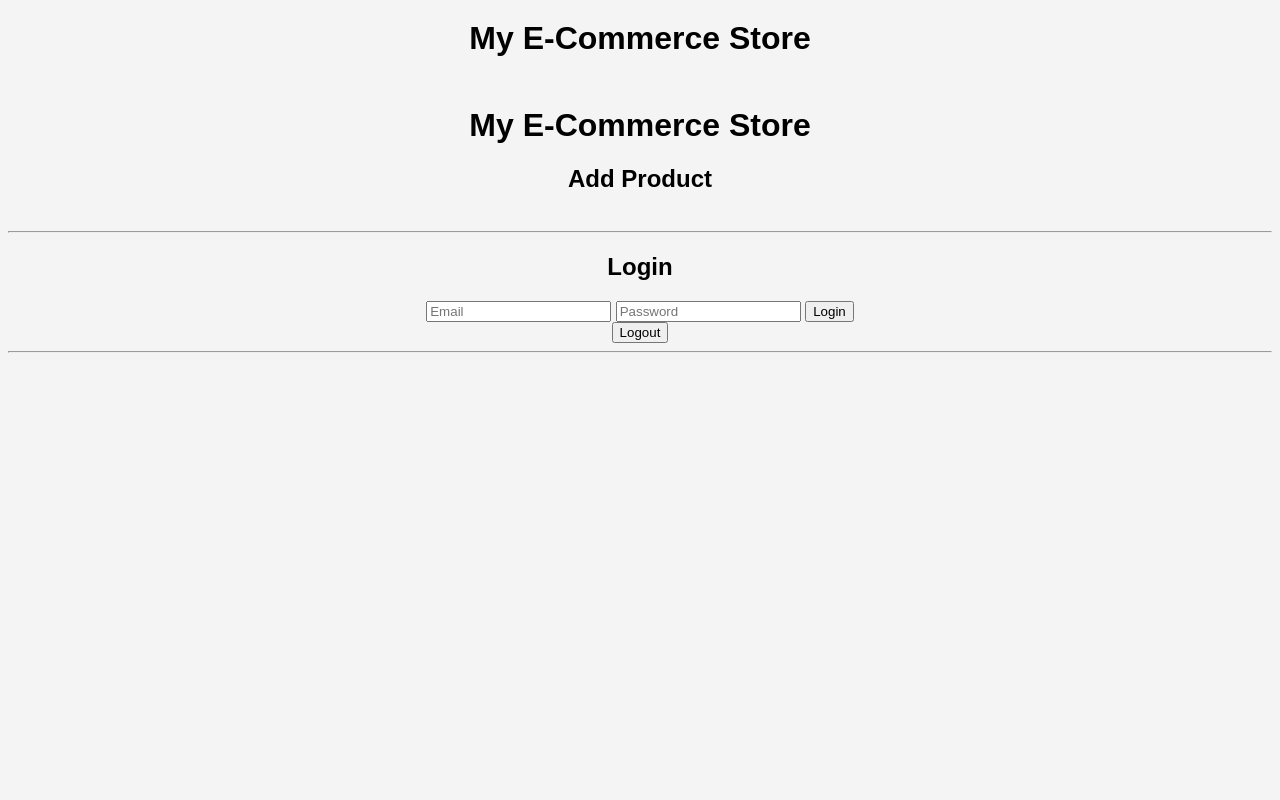
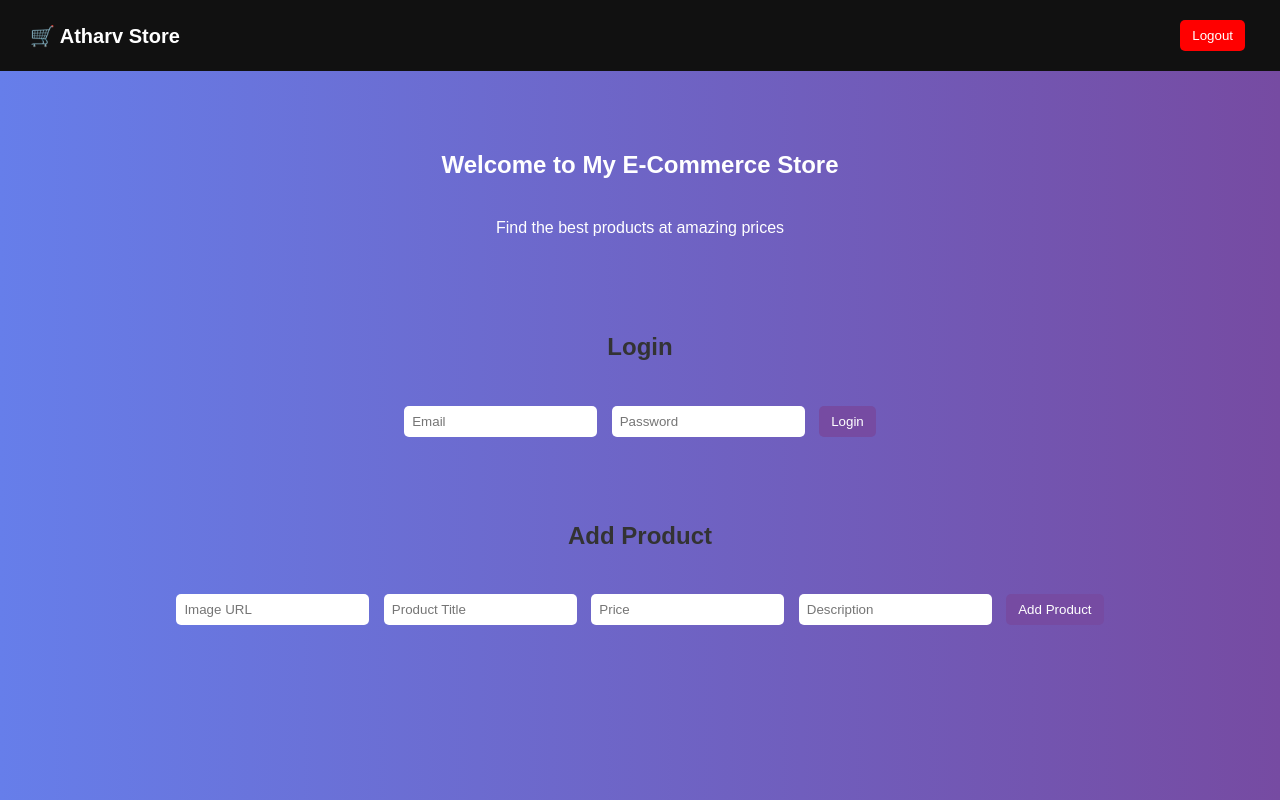
Before and after one commit to atharv-7273/E-Commerce-FullStack, a plain HTML site: page frontend/index.html in a window 1280 px wide. Drawn offline with Linux system fonts and the light colour scheme; no server answers.

Commit message:
Updated UI design, added navbar and image support

```diff
--- a/frontend/app.js
+++ b/frontend/app.js
@@ -90,6 +90,7 @@ function editProduct(id, title, price, description) {
 // =============================
 
 function loadProducts() {
+
   fetch("http://localhost:5000/api/products")
     .then(res => res.json())
     .then(data => {
@@ -100,15 +101,26 @@ function loadProducts() {
         card.classList.add("product-card");
 
         card.innerHTML = `
+  <img src="${product.image}" class="product-img">
   <h3>${product.title}</h3>
-          <p>₹${product.price}</p>
+  <p class="price">₹${product.price}</p>
   <p>${product.description}</p>
 
   ${isLoggedIn() ? `
     <button onclick="editProduct('${product._id}', '${product.title}', '${product.price}', '${product.description}')">Edit</button>
+    <button onclick="deleteProduct('${product._id}')">Delete</button>
+  ` : ""}
+`;
+
+
+
+         ${
+          isLoggedIn() ? `
+           <button onclick="editProduct('${product._id}', '${product.title}', '${product.price}', '${product.description}')">Edit</button>
 
             <button onclick="deleteProduct('${product._id}')">Delete</button>
-            ` : ""}
+            ` : ""
+        }
 
         `;
 
--- a/frontend/index.html
+++ b/frontend/index.html
@@ -8,38 +8,52 @@
 
 <body>
 
-  <h1>My E-Commerce Store</h1>
+  <body>
 
-  <div id="products"></div>
-  <h1>My E-Commerce Store</h1>
+    <!-- NAVBAR -->
+    <nav class="navbar">
+      <div class="logo">🛒 Atharv Store</div>
+      <div class="nav-right">
+        <button onclick="logout()" class="logout-btn">Logout</button>
+      </div>
+    </nav>
 
-  <h2>Add Product</h2>
+    <!-- HERO SECTION -->
+    <section class="hero">
+      <h1>Welcome to My E-Commerce Store</h1>
+      <p>Find the best products at amazing prices</p>
+    </section>
 
-  <div id="products"></div>
+    <!-- LOGIN SECTION -->
+    <section class="login-section">
+      <h2>Login</h2>
+      <form id="loginForm">
+        <input type="email" id="loginEmail" placeholder="Email" required>
+        <input type="password" id="loginPassword" placeholder="Password" required>
+        <button type="submit">Login</button>
+      </form>
+    </section>
 
-  <form id="productForm">
-    <input type="text" id="title" placeholder="Product Title" required>
-    <input type="number" id="price" placeholder="Price" required>
-    <input type="text" id="description" placeholder="Description">
-    <button type="submit">Add Product</button>
-  </form>
-  <hr>
+    <!-- ADD PRODUCT SECTION -->
+    <section class="add-product">
+      <h2>Add Product</h2>
+      <form id="productForm">
+        <input type="text" id="image" placeholder="Image URL" required>
+        <input type="text" id="title" placeholder="Product Title" required>
+        <input type="number" id="price" placeholder="Price" required>
+        <input type="text" id="description" placeholder="Description">
+        <button type="submit">Add Product</button>
+      </form>
+    </section>
 
-  <h2>Login</h2>
+    <!-- PRODUCTS -->
+    <section>
+      <div id="products"></div>
+    </section>
 
-  <form id="loginForm">
-    <input type="email" id="loginEmail" placeholder="Email" required>
-    <input type="password" id="loginPassword" placeholder="Password" required>
-    <button type="submit">Login</button>
-  </form>
+    <script src="app.js"></script>
+  </body>
 
-  <button onclick="logout()">Logout</button>
-
-
-  <hr>
-
-
-  <script src="app.js"></script>
 </body>
 
 </html>
--- a/frontend/style.css
+++ b/frontend/style.css
@@ -1,25 +1,113 @@
+.navbar {
+  background: #111;
+  color: white;
+  display: flex;
+  justify-content: space-between;
+  padding: 15px 30px;
+  align-items: center;
+}
+
+.logo {
+  font-size: 20px;
+  font-weight: bold;
+}
+
+.logout-btn {
+  background: red;
+  border: none;
+  padding: 8px 12px;
+  color: white;
+  border-radius: 5px;
+  cursor: pointer;
+}
+
+.hero {
+  text-align: center;
+  padding: 40px 20px;
+  background: linear-gradient(to right, #667eea, #764ba2);
+  color: white;
+}
+
+.login-section,
+.add-product {
+  text-align: center;
+  padding: 20px;
+}
+
+
+
+
+
 body {
+  margin: 0;
   font-family: Arial, sans-serif;
-    background-color: #f4f4f4;
-    text-align: center;
+  background: linear-gradient(to right, #667eea, #764ba2);
+  color: #333;
 }
 
 h1 {
-    margin-top: 20px;
+  text-align: center;
+  padding: 20px;
+  color: white;
 }
 
 #products {
   display: flex;
+  flex-wrap: wrap;
   justify-content: center;
-    flex-wrap: wrap;
   gap: 20px;
-    margin-top: 30px;
+  padding: 20px;
 }
 
 .product-card {
   background: white;
+  width: 250px;
+  border-radius: 15px;
+  box-shadow: 0 10px 25px rgba(0,0,0,0.2);
   padding: 15px;
-    width: 200px;
-    border-radius: 8px;
-    box-shadow: 0 0 10px rgba(0,0,0,0.1);
+  text-align: center;
+  transition: transform 0.3s ease;
 }
+
+.product-card:hover {
+  transform: scale(1.05);
+}
+
+.product-img {
+  width: 100%;
+  height: 180px;
+  object-fit: cover;
+  border-radius: 10px;
+}
+
+.price {
+  font-weight: bold;
+  color: #764ba2;
+  font-size: 18px;
+}
+
+button {
+  background: #764ba2;
+  color: white;
+  border: none;
+  padding: 8px 12px;
+  margin: 5px;
+  border-radius: 5px;
+  cursor: pointer;
+}
+
+button:hover {
+  background: #5a3b9c;
+}
+
+form {
+  text-align: center;
+  padding: 20px;
+}
+
+input {
+  padding: 8px;
+  margin: 5px;
+  border-radius: 5px;
+  border: none;
+}
```
Lines whose indentation alone changed are shown as unchanged.
